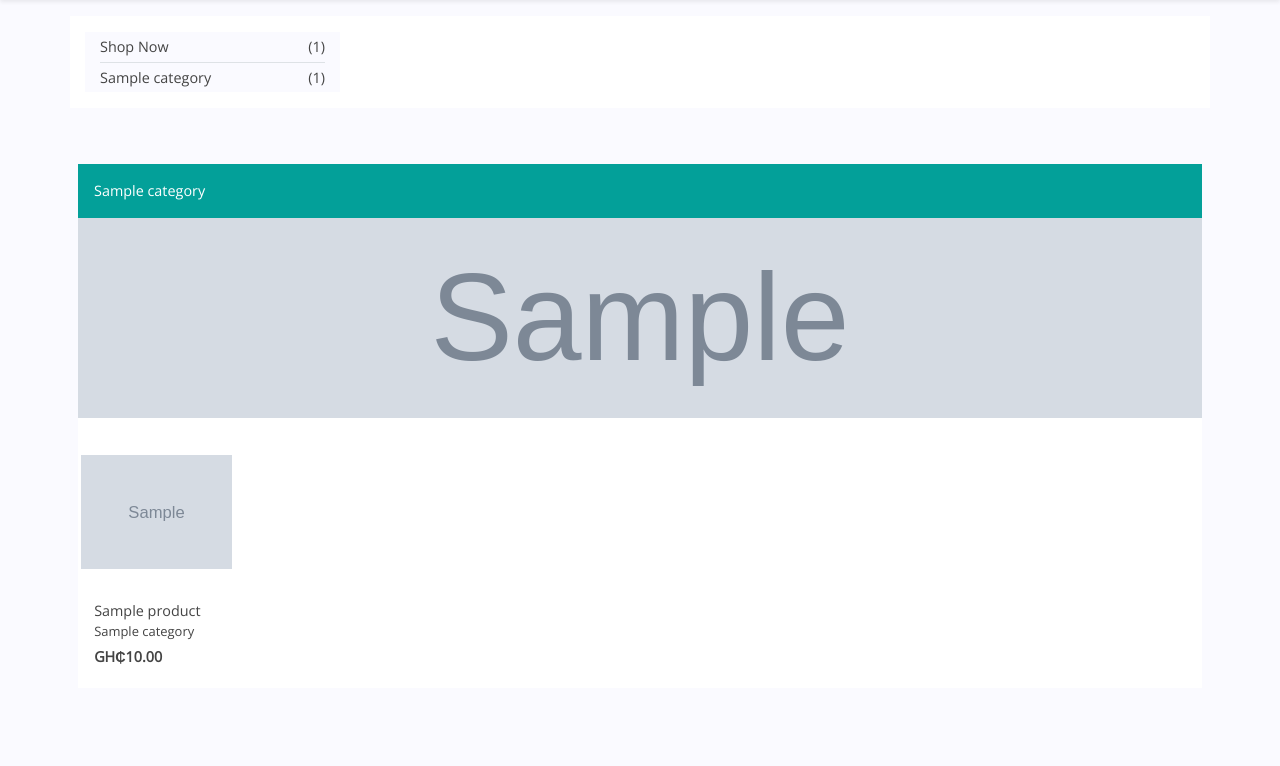
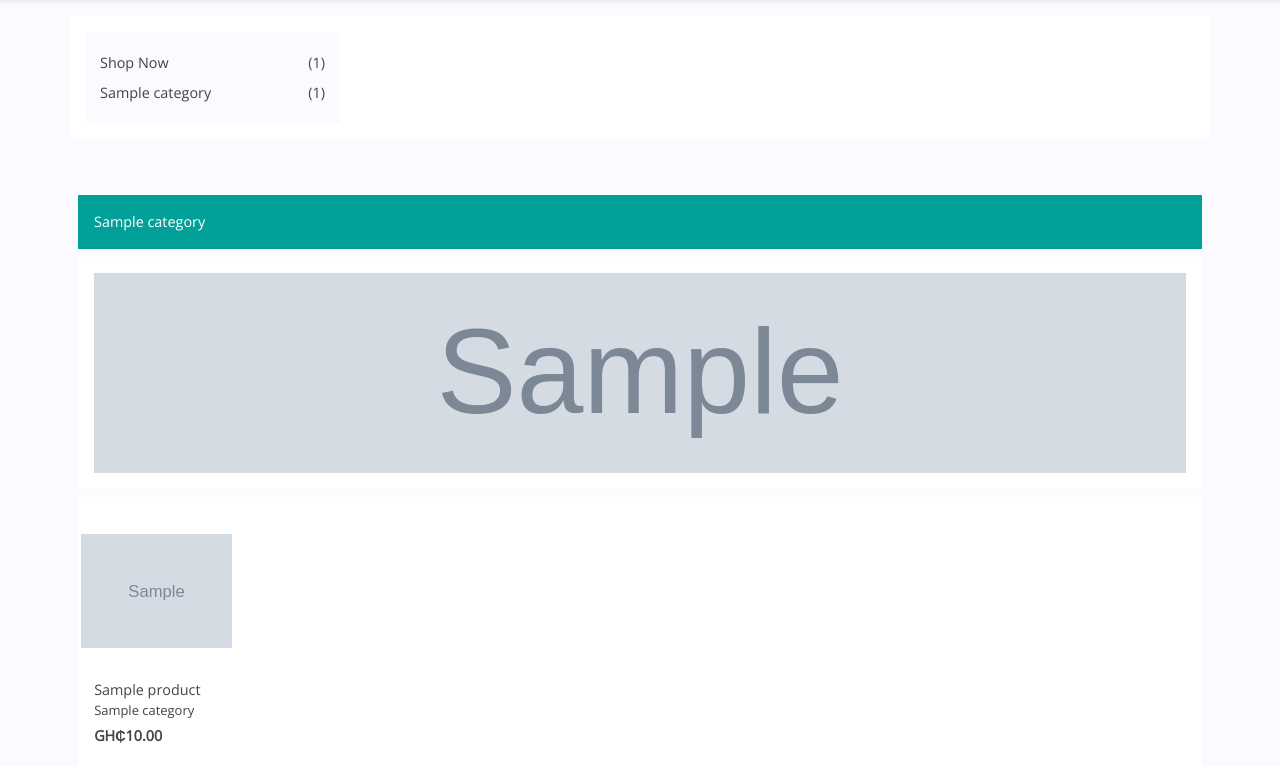
Before and after one commit to Adomah-Abubakar/joetib-shop, a Django app: page / in a window 1280 px wide. Shown: the part 72-838 px from the top of the page. Run offline with Django 3.2, Linux system fonts and the light colour scheme; tables that the repository leaves empty hold one stand-in row (values such as "Sample post"); grey boxes marked "Sample" are stand-in pictures; some libraries are stand-ins or nearby versions.

Commit message:
Fixed banners and banner-slides

```diff
--- a/apps/shop/templates/shop/homepage.html
+++ b/apps/shop/templates/shop/homepage.html
@@ -5,18 +5,17 @@
 <div class="container py-3 ">
 
     <div class="row bg-white">
-        <div class="col-lg-4 col-xl-3 py-3">
-            <div class="shadow- bg-main h-100 d-flex justify-content-center flex-column">
+        <div class="col-lg-4 col-xl-3 py-3 d-none d-lg-block">
+            <div class="shadow- bg-main h-100 py-3">
 
                 <div class="container">
                     <a href="{% url 'shop:product-list' %}">
-                        <div
-                            class="py-1 d-flex justify-content-between align-items-center border border-top-0 border-left-0 border-right-0">
+                        <div class="py-1 d-flex justify-content-between align-items-center ">
                             <span>Shop Now </span>
                             <span class="ml-auto">({{ all_products_count }})</span>
                         </div>
                     </a>
-                    {% for category in categories %}
+                    {% for category in all_categories %}
                     <a href="{{ category.get_absolute_url }}">
                         <div class="py-1 d-flex justify-content-between align-items-center
                             {% if category == current_category %}text-primary bg-main px-1{% endif %}
@@ -34,7 +33,7 @@
             </div>
         </div>
         <div class="col-lg-8 col-xl-9 pl-0 py-3">
-            <div class="banner-slide-container">
+            <div class="banner-slide-container px-2">
                 {% for banner in banners %}
                 <div class="banner-slide  banner-slide-300">
                     <img src="{{ banner.image.url }}" alt="banner image">
@@ -56,15 +55,20 @@
                 <a href="{{ category.get_absolute_url }}"> {{ category }}</a>
 
             </div>
-            <div class="banner-slide-container ">
-                {% for banner in category.get_active_banners|slice:2 %}
-                <div class="banner-slide">
+            {% with banners=category.get_active_banners %}
+            {% if banners %}
+            <div class="banner-slide-container py-2 mx-0">
+                {% for banner in banners|slice:2 %}
+                <div class="banner-slide bg-white p-3 rounded">
                     <img src="{{ banner.image.url }}">
                 </div>
                 {% endfor %}
             </div>
+
+            {% endif %}
+            {% endwith %}
             <div class="products-grid shadow- b-white">
-                {% for product in category.products.all %}
+                {% for product in category.products.all|slice:10 %}
                 {% include 'shop/_partials/_product_card.html' %}
 
                 {% endfor %}
--- a/apps/shop/views.py
+++ b/apps/shop/views.py
@@ -28,7 +28,7 @@ class HomePage(ListView):
 
     def get_context_data(self, *args, **kwargs):
         context = super().get_context_data()
-        categories = Category.objects.all()
+        context["all_categories"] = Category.objects.all()
         context["banners"] = Banner.objects.filter(category=None)[:5]
         context["all_products_count"] = Product.objects.all().count()
 
--- a/apps/store/admin.py
+++ b/apps/store/admin.py
@@ -34,4 +34,4 @@ class OrderItemAdmin(admin.ModelAdmin):
 
 @admin.register(models.Banner)
 class BannerAdmin(admin.ModelAdmin):
-    list_display = ("image", "category", "title")
+    list_display = ("id", "image", "category", "title")
--- a/static/css/base.css
+++ b/static/css/base.css
@@ -260,14 +260,11 @@ a, a:hover {
   display: grid;
   overflow-x: hidden;
   grid-auto-flow: column;
-  grid-auto-columns: minmax(50%, 1fr);
+  grid-auto-columns: minmax(49.5%, 1fr);
   grid-template-rows: 1fr;
-  gap: 1px;
-  padding: 0;
+  gap: 1%;
 }
-.banner-slide{
-  object-fit:cover;
-}
+
 .banner-slide img{
   height: 200px;
   width:100%;
@@ -277,3 +274,13 @@ a, a:hover {
 .banner-slide-300 img{
   height: 350px;
 }
+
+.h-250{
+  height: 250px;
+}
+.img-default{
+  object-fit:cover;
+  width: 100%;
+  height: 100%;
+  object-position: center;
+}
```
